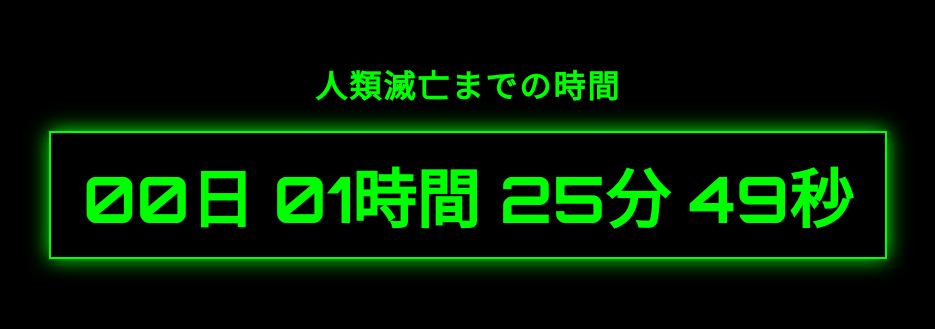
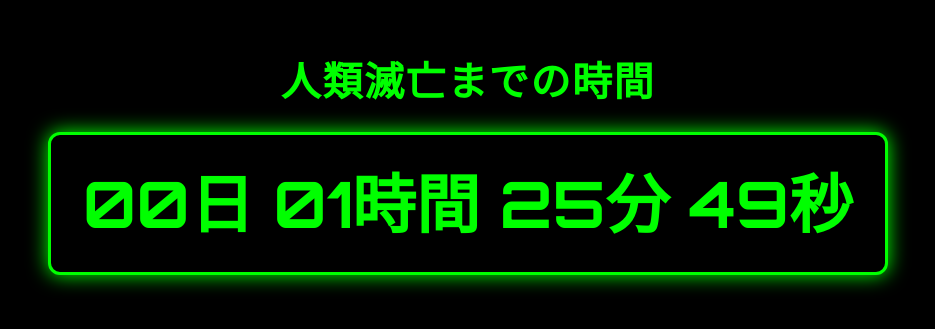
Before and after one commit to Ant2357/countdown-to-extinction, a plain HTML site: page docs/index.html in a window 1280 px wide. Shown: the part 251-580 px from the top of the page, without its empty margins (172-1107 px from the left). Drawn offline with Linux system fonts and the light colour scheme.

Commit message:
fix: レイアウト修正

```diff
--- a/docs/style.css
+++ b/docs/style.css
@@ -4,6 +4,7 @@ html, body {
   margin: 0;
   padding: 0;
   height: 100%;
+  width: 100%;
   font-family: 'Orbitron', sans-serif;
   background-color: black;
   color: #00FF00;
@@ -14,30 +15,41 @@ html, body {
 
 .container {
   text-align: center;
-  padding: 1rem;
+  padding: 5vw 3vw;
+  width: 100%;
+  box-sizing: border-box;
 }
 
 .title {
   font-size: 1.5rem;
   margin-bottom: 1.5rem;
-  letter-spacing: 2px;
+  word-break: keep-all;
 }
 
 #countdown {
-  font-size: 3rem;
+  font-size: 9vw;
   font-weight: bold;
   background-color: #000;
-  padding: 1rem 2rem;
-  border: 2px solid #00FF00;
+  padding: 5vw 4vw;
+  border: 0.8vw solid #00FF00;
   display: inline-block;
-  box-shadow: 0 0 20px #00FF00;
+  box-shadow: 0 0 2vw #00FF00;
+  border-radius: 1.5vw;
+  line-height: 1.4;
+  word-break: break-word;
+  max-width: 100%;
 }
 
-@media (min-width: 600px) {
+@media (min-width: 768px) {
   .title {
-    font-size: 2rem;
+    font-size: 2.5rem;
+    letter-spacing: 0.1rem;
   }
   #countdown {
     font-size: 4rem;
+    padding: 1.5rem 2rem;
+    border: 3px solid #00FF00;
+    border-radius: 12px;
+    box-shadow: 0 0 20px #00FF00;
   }
 }
```
